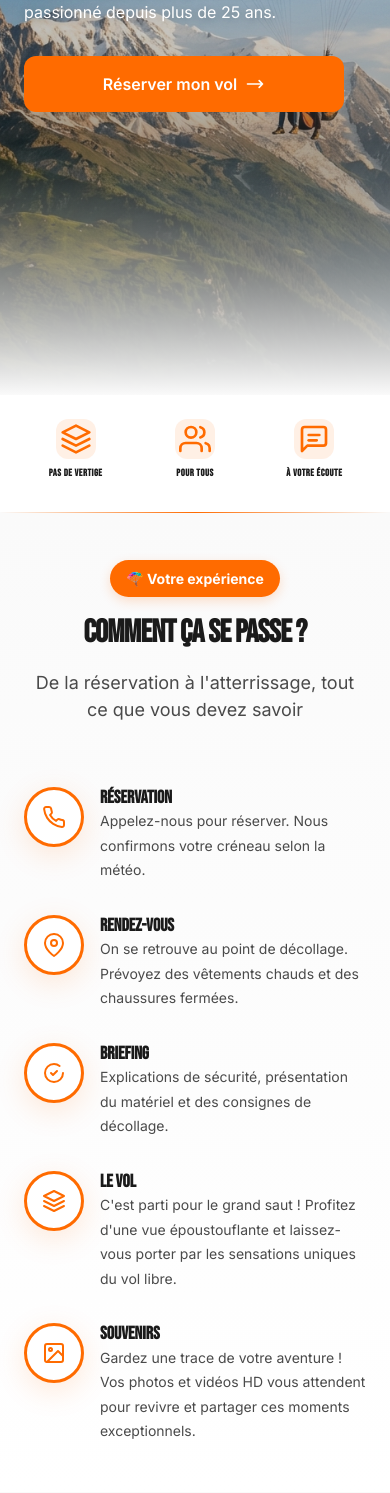
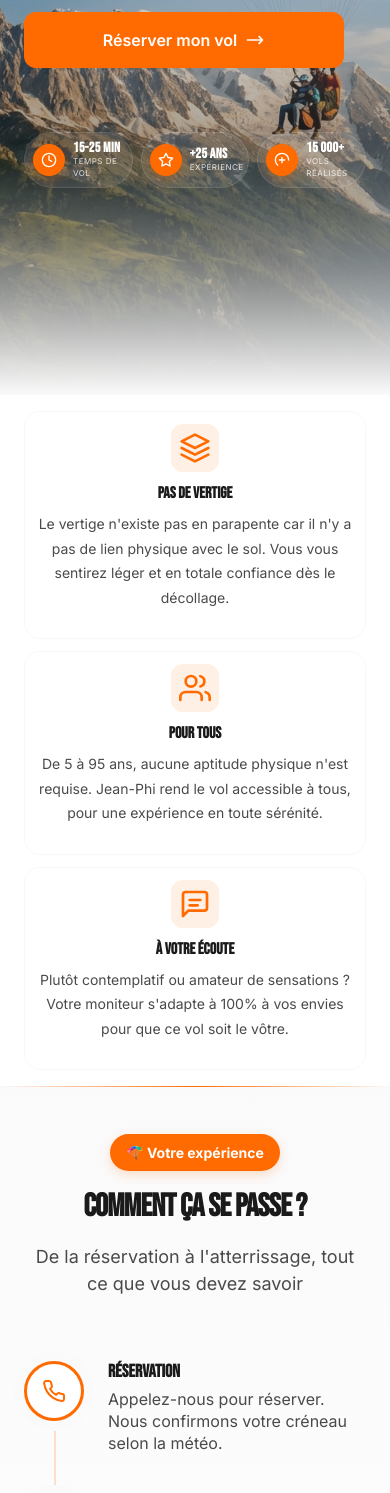
Before and after one commit to parapente-jp/parapente-adventure, a Next.js app: page / in a window 390 px wide. Shown: the part 449-1942 px from the top of the page. Built offline with nearby package versions, Linux system fonts and the light colour scheme; a web font is replaced by a local one.

Commit message:
style: add vertical timeline path to HowItWorks section on mobile

```diff
--- a/src/components/sections/Hero.module.css
+++ b/src/components/sections/Hero.module.css
@@ -470,6 +470,39 @@
     }
 
     .statsBar {
-        display: none;
+        margin-top: var(--space-8);
+        gap: var(--space-2);
+        padding: 0;
+        justify-content: flex-start;
+    }
+
+    .statItem {
+        width: auto;
+        /* Removed 50% */
+        flex: 1 1 calc(33.333% - var(--space-2));
+        min-width: 100px;
+        padding: var(--space-2);
+        gap: var(--space-2);
+        background: rgba(255, 255, 255, 0.08);
+        border: 1px solid rgba(255, 255, 255, 0.1);
+    }
+
+    .statIconWrapper {
+        width: 32px;
+        height: 32px;
+    }
+
+    .statIconSvg {
+        width: 16px;
+        height: 16px;
+    }
+
+    .statValue {
+        font-size: var(--text-sm);
+        line-height: 1;
+    }
+
+    .statLabel {
+        font-size: 8px;
     }
 }
--- a/src/components/sections/HowItWorks.module.css
+++ b/src/components/sections/HowItWorks.module.css
@@ -170,15 +170,36 @@
 
     .timeline {
         grid-template-columns: 1fr;
-        gap: var(--space-8);
+        gap: var(--space-10);
+        position: relative;
+    }
+
+    /* Vertical Path Line */
+    .timeline::before {
+        display: block;
+        position: absolute;
+        width: 2px;
+        top: 30px;
+        /* Start from center of first icon */
+        bottom: 30px;
+        /* End at center of last icon */
+        left: 30px;
+        /* Center of 60px icon */
+        right: auto;
+        height: auto;
+        background: var(--color-primary);
+        opacity: 0.2;
+        z-index: 0;
     }
 
     .step {
         display: grid;
-        grid-template-columns: auto 1fr;
+        grid-template-columns: 60px 1fr;
         grid-template-rows: auto auto;
-        gap: 0 var(--space-4);
+        gap: 0 var(--space-6);
         text-align: left;
+        position: relative;
+        z-index: 1;
     }
 
     .stepIcon {
@@ -186,6 +207,10 @@
         width: 60px;
         height: 60px;
         margin: 0;
+        background: var(--color-white);
+        z-index: 2;
+        box-shadow: 0 0 0 10px var(--color-background);
+        /* Masks the line behind the icon */
     }
 
     .stepIcon svg {
@@ -199,11 +224,15 @@
 
     .stepTitle {
         align-self: end;
-        margin-bottom: 0;
+        margin-bottom: var(--space-1);
+        font-size: var(--text-lg);
     }
 
     .stepDescription {
         max-width: none;
         align-self: start;
+        margin: 0;
+        font-size: var(--text-base);
+        line-height: 1.4;
     }
 }
--- a/src/components/sections/Reassurance.module.css
+++ b/src/components/sections/Reassurance.module.css
@@ -71,133 +71,13 @@
     }
 
     .grid {
-        display: flex;
-        /* Changed from grid to flex for better trigger layout */
-        justify-content: center;
-        gap: var(--space-4);
-        max-width: none;
-        margin: 0;
+        grid-template-columns: 1fr;
+        max-width: 500px;
+        margin: 0 auto;
+        gap: var(--space-3);
     }
 
     .item {
-        padding: var(--space-2);
-        background: transparent;
-        border: none;
-        flex: 1;
-        cursor: pointer;
-    }
-
-    .item:hover {
-        transform: translateY(-2px);
-        box-shadow: none;
-        background: transparent;
-    }
-
-    .description {
-        display: none;
-        /* Hide full desc in main view */
-    }
-
-    .title {
-        font-size: 10px;
-        text-transform: uppercase;
-        letter-spacing: 0.5px;
-        margin-top: var(--space-2);
-    }
-
-    .iconWrapper {
-        width: 40px;
-        height: 40px;
-        margin-bottom: 0;
-    }
-
-    /* Modal Styles */
-    .modalOverlay {
-        position: fixed;
-        inset: 0;
-        background: rgba(0, 0, 0, 0.7);
-        backdrop-filter: blur(5px);
-        display: flex;
-        align-items: center;
-        justify-content: center;
-        z-index: 1000;
-        padding: var(--space-6);
-        animation: fadeIn 0.3s ease;
-    }
-
-    .modal {
-        background: white;
-        padding: var(--space-8) var(--space-6);
-        border-radius: var(--radius-2xl);
-        max-width: 400px;
-        width: 100%;
-        position: relative;
-        text-align: center;
-        box-shadow: var(--shadow-2xl);
-        animation: slideUp 0.3s ease;
-    }
-
-    .closeButton {
-        position: absolute;
-        top: var(--space-4);
-        right: var(--space-4);
-        background: var(--color-bg-light);
-        border: none;
-        width: 32px;
-        height: 32px;
-        border-radius: 50%;
-        display: flex;
-        align-items: center;
-        justify-content: center;
-        font-size: 24px;
-        color: var(--color-text-light);
-        cursor: pointer;
-    }
-
-    .modalIcon {
-        width: 64px;
-        height: 64px;
-        background: rgba(var(--color-primary-rgb), 0.1);
-        border-radius: 20px;
-        display: flex;
-        align-items: center;
-        justify-content: center;
-        color: var(--color-primary);
-        margin: 0 auto var(--space-6);
-    }
-
-    .modalTitle {
-        font-family: var(--font-display);
-        font-size: var(--text-2xl);
-        color: var(--color-text);
-        margin-bottom: var(--space-4);
-    }
-
-    .modalDesc {
-        font-size: var(--text-base);
-        color: var(--color-text-light);
-        line-height: var(--leading-relaxed);
+        padding: var(--space-3);
     }
 }
-
-@keyframes fadeIn {
-    from {
-        opacity: 0;
-    }
-
-    to {
-        opacity: 1;
-    }
-}
-
-@keyframes slideUp {
-    from {
-        transform: translateY(20px);
-        opacity: 0;
-    }
-
-    to {
-        transform: translateY(0);
-        opacity: 1;
-    }
-}
--- a/src/components/sections/Reassurance.tsx
+++ b/src/components/sections/Reassurance.tsx
@@ -1,12 +1,10 @@
 'use client';
 
-import { useState } from 'react';
 import { useLanguage } from '@/context/LanguageContext';
 import styles from './Reassurance.module.css';
 
 export default function Reassurance() {
     const { t } = useLanguage();
-    const [activeItem, setActiveItem] = useState<string | null>(null);
 
     const items = [
         {
@@ -48,18 +46,12 @@ export default function Reassurance() {
         }
     ];
 
-    const currentItem = items.find(item => item.id === activeItem);
-
     return (
         <section className={styles.section}>
             <div className={styles.container}>
                 <div className={styles.grid}>
                     {items.map((item) => (
-                        <div
-                            key={item.id}
-                            className={styles.item}
-                            onClick={() => setActiveItem(item.id)}
-                        >
+                        <div key={item.id} className={styles.item}>
                             <div className={styles.iconWrapper}>
                                 {item.icon}
                             </div>
@@ -69,20 +61,6 @@ export default function Reassurance() {
                     ))}
                 </div>
             </div>
-
-            {/* Mobile Modal */}
-            {activeItem && currentItem && (
-                <div className={styles.modalOverlay} onClick={() => setActiveItem(null)}>
-                    <div className={styles.modal} onClick={e => e.stopPropagation()}>
-                        <button className={styles.closeButton} onClick={() => setActiveItem(null)}>×</button>
-                        <div className={styles.modalIcon}>
-                            {currentItem.icon}
-                        </div>
-                        <h3 className={styles.modalTitle}>{currentItem.title}</h3>
-                        <p className={styles.modalDesc}>{currentItem.desc}</p>
-                    </div>
-                </div>
-            )}
         </section>
     );
 }
```
